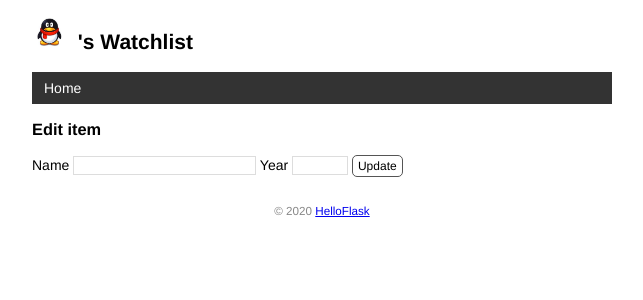
After one commit to mangwu/watchlist, a Flask app: template templates/edit.html in a window 1280 px wide. The commit adds this page. Shown: the top 300 px of the page, without its empty margins (318-961 px from the left). Run offline with Flask 2, Linux system fonts and the light colour scheme; the template is opened without the code that fills it, so the values that code supplies are empty.

Commit message:
edit and delete

```diff
--- a/app.py
+++ b/app.py
@@ -3,7 +3,7 @@ import os
 import sys
 
 import click
-from flask import Flask, render_template
+from flask import Flask, render_template, request, url_for, redirect, flash
 from flask_sqlalchemy import SQLAlchemy
 
 # SQLite URI compatible
@@ -15,6 +15,7 @@ else:
 
 
 app = Flask(__name__)
+app.config['SECRET_KEY'] = 'dev'
 app.config['SQLALCHEMY_DATABASE_URI'] = prefix + os.path.join(app.root_path, 'data.db')
 app.config['SQLALCHEMY_TRACK_MODIFICATIONS'] = False
 
@@ -82,7 +83,51 @@ def page_not_found(e):
     return render_template('404.html'), 404
 
 
-@app.route('/')
+@app.route('/', methods=['GET', 'POST'])
 def index():
+    if request.method == 'POST':
+        title = request.form['title']
+        year = request.form['year']
+
+        if not title or not year or len(year) > 4 or len(title) > 60:
+            flash('Invalid input.')
+            return redirect(url_for('index'))
+
+        movie = Movie(title=title, year=year)
+        db.session.add(movie)
+        db.session.commit()
+        flash('Item created.')
+        return redirect(url_for('index'))
+
     movies = Movie.query.all()
     return render_template('index.html', movies=movies)
+
+
+@app.route('/movie/edit/<int:movie_id>', methods=['GET', 'POST'])
+def edit(movie_id):
+    movie = Movie.query.get_or_404(movie_id)
+
+    if request.method == 'POST':
+        title = request.form['title']
+        year = request.form['year']
+
+        if not title or not year or len(year) > 4 or len(title) > 60:
+            flash('Invalid input.')
+            return redirect(url_for('edit', movie_id=movie_id))
+
+        movie.title = title
+        movie.year = year
+        db.session.commit()
+        flash('Item updated.')
+        return redirect(url_for('index'))
+
+    return render_template('edit.html', movie=movie)
+
+
+@app.route('/movie/delete/<int:movie_id>', methods=['POST'])
+def delete(movie_id):
+    movie = Movie.query.get_or_404(movie_id)
+    db.session.delete(movie)
+    db.session.commit()
+    flash('Item deleted.')
+    return redirect(url_for('index'))
--- a/static/style.css
+++ b/static/style.css
@@ -33,6 +33,47 @@ nav li a:hover {
     background-color: #111;
 }
 
+.alert {
+    position: relative;
+    padding: 7px;
+    margin: 7px 0;
+    border: 1px solid transparent;
+    color: #004085;
+    background-color: #cce5ff;
+    border-color: #b8daff;
+    border-radius: 5px;
+}
+
+input[type=submit] {
+    font-family: inherit;
+}
+
+input[type=text] {
+    border: 1px solid #ddd;
+}
+
+input[name=year] {
+    width: 50px;
+}
+
+.btn {
+    font-size: 12px;
+    padding: 3px 5px;
+    text-decoration: none;
+    cursor: pointer;
+    background-color: white;
+    color: black;
+    border: 1px solid #555555;
+    border-radius: 5px;
+}
+
+.btn:hover {
+    text-decoration: none;
+    background-color: black;
+    color: white;
+    border: 1px solid black;
+}
+
 .movie-list {
     list-style-type: none;
     padding: 0;
@@ -57,6 +98,10 @@ nav li a:hover {
     float: right;
 }
 
+.inline-form {
+    display: inline;
+}
+
 .imdb {
     font-size: 12px;
     font-weight: bold;
--- a/templates/base.html
+++ b/templates/base.html
@@ -10,7 +10,9 @@
     {% endblock %}
 </head>
 <body>
-
+    {% for message in get_flashed_messages() %}
+        <div class="alert">{{ message }}</div>
+    {% endfor %}
     <h2>
         <img alt="Avatar" class="avatar" src="{{ url_for('static', filename='images/avatar.jpg') }}">
         {{ user.name }}'s Watchlist
@@ -22,7 +24,7 @@
     </nav>
     {% block content %}{% endblock %}
     <footer>
-        <small>&copy; 2020 <a href="https://github.com/mangwu/watchlist" target ="__blank">HelloFlask</a></small>
+        <small>&copy; 2020 <a href="https://github.com/mangwu/watchlist" target="__blank">HelloFlask</a></small>
 	</footer>
 </body>
 </html>
--- /dev/null
+++ b/templates/edit.html
@@ -0,0 +1,10 @@
+{% extends 'base.html' %}
+
+{% block content %}
+<h3>Edit item</h3>
+<form method="post">
+    Name <input type="text" name="title" autocomplete="off" required value="{{ movie.title }}">
+    Year <input type="text" name="year" autocomplete="off" required value="{{ movie.year }}">
+    <input class="btn" type="submit" name="submit" value="Update">
+</form>
+{% endblock %}
```
Also changed, not shown: templates/index.html (+9 -0 lines).
